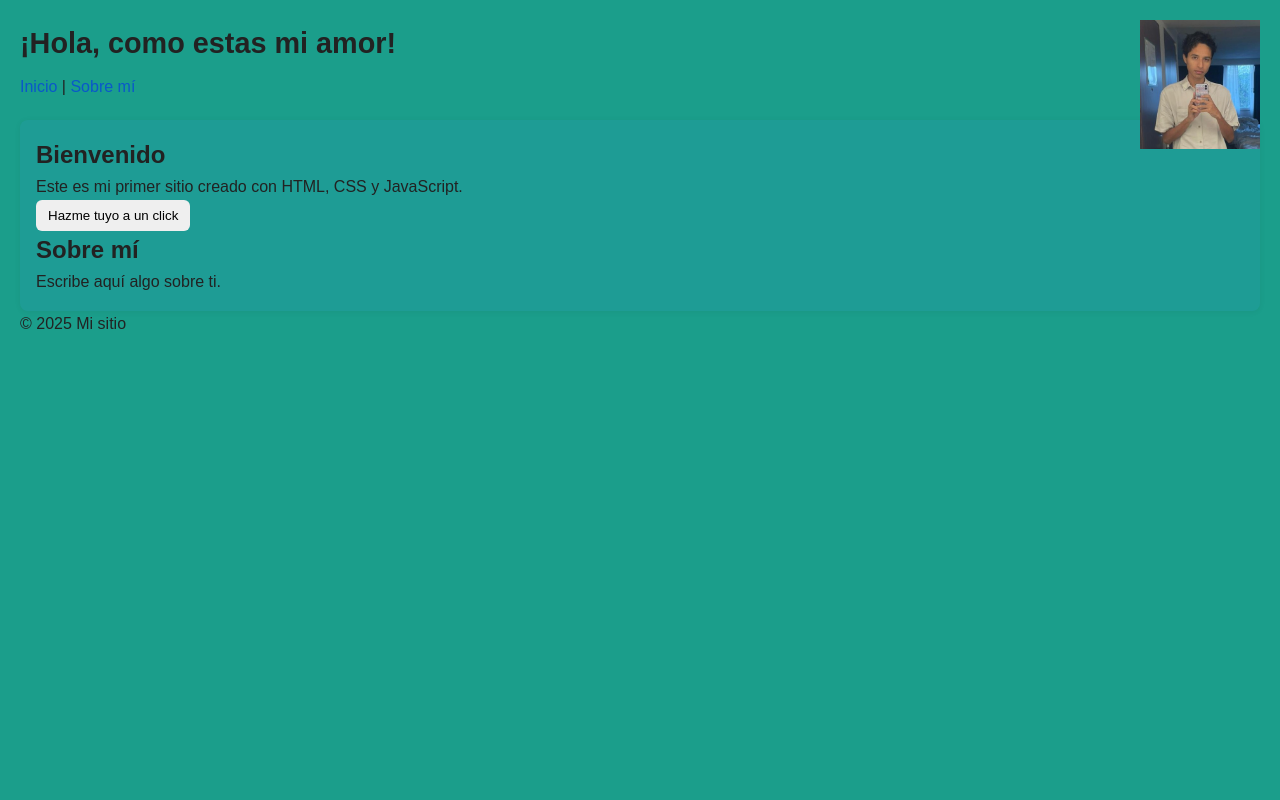
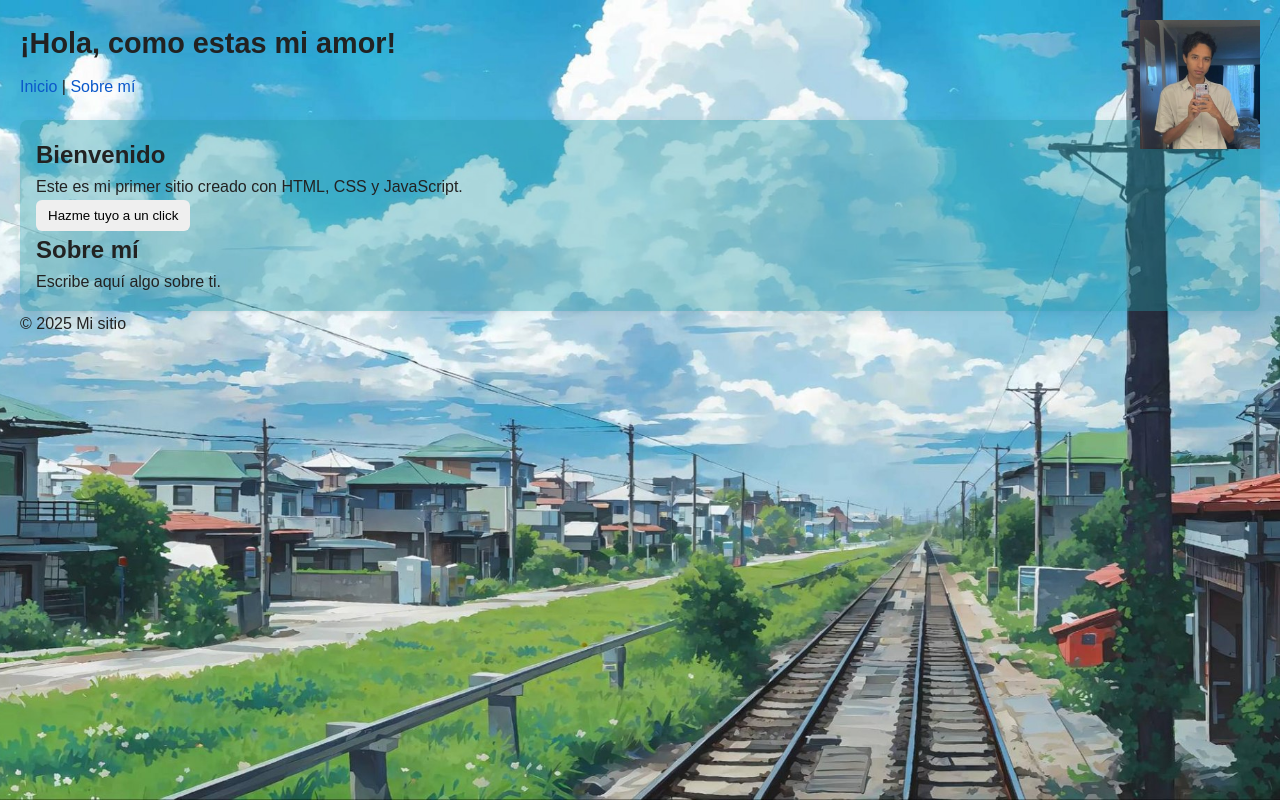
Before and after one commit to jmanuelmpl2399-ops/themanu, a plain HTML site: page index.html in a window 1280 px wide. Drawn offline with Linux system fonts and the light colour scheme; files that its build step writes are made by us from their sources; files whose address does not match are found by name.

Commit message:
Restore styles.css with minor adjustments

```diff
--- a/styles.css
+++ b/styles.css
@@ -22,7 +22,7 @@ button {
   cursor: pointer;
 }
 body {
-  background-image: url("../assets/IMG_6812.JPG");
+  background-image: url("../IMG_6812.JPG");
   background-size: cover;
   background-repeat: no-repeat;
   background-position: center;
```
